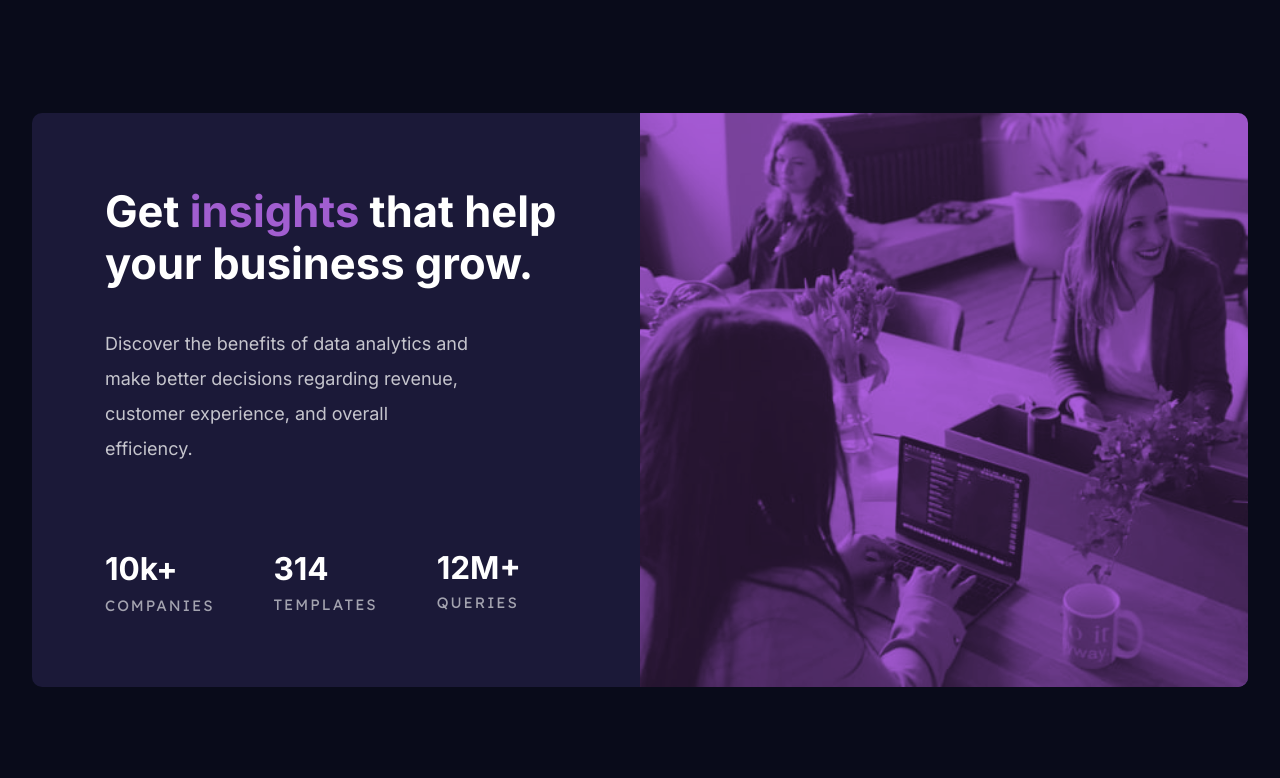
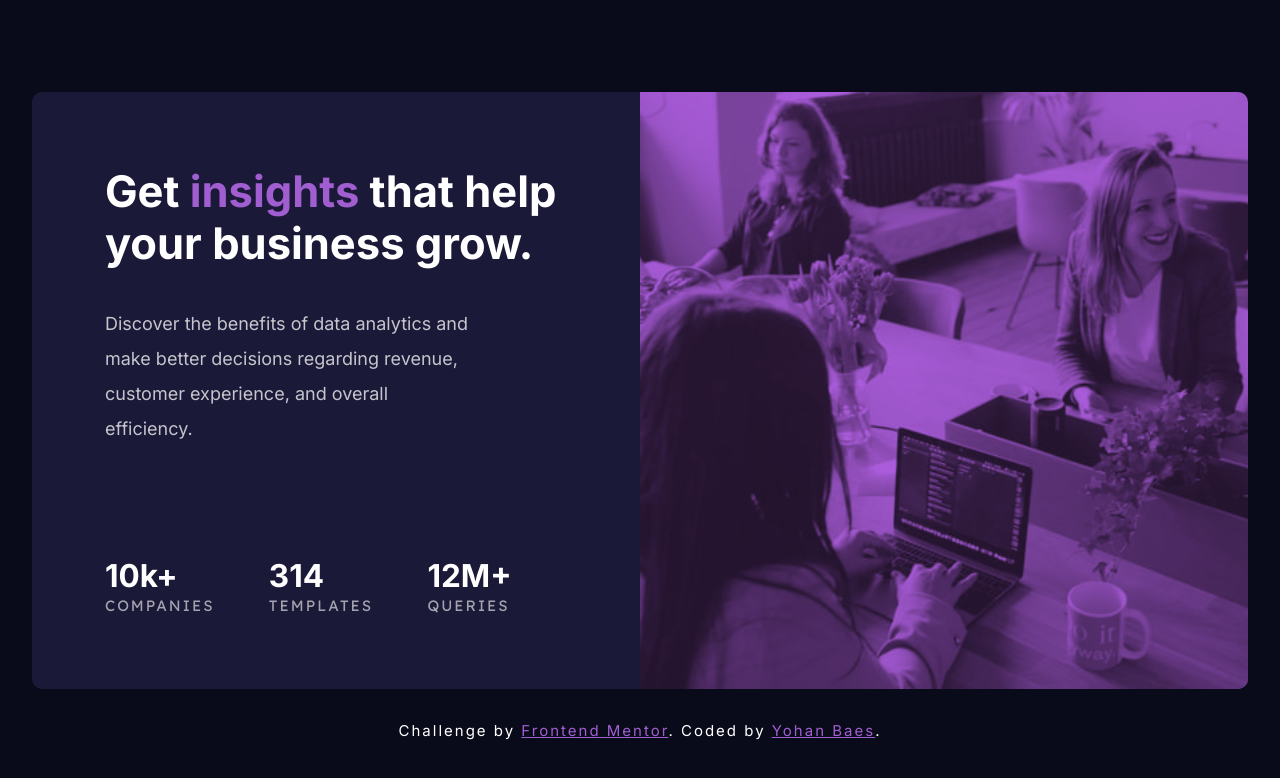
Before and after one commit to Raink31/05-Stats-preview-card-component, a plain HTML site: page index.html in a window 1280 px wide. Drawn offline with Linux system fonts and the light colour scheme.

Commit message:
Add files via upload

```diff
--- a/index.html
+++ b/index.html
@@ -19,18 +19,26 @@
                 <h1 class="title">Get <span>insights</span> that help your business grow.</h1>
                 <p class="subtitle">Discover the benefits of data analytics and make better decisions regarding revenue, customer experience, and overall efficiency.</p>
                 <div class="stats-box">
+                    <ul>
+                        <li>
                             <div class="stats">
-                        <h2 class="number">10k+</h2>
-                        <p>COMPANIES</p>
+                                <p><strong>10k+</strong><p>
+                                <p><span>COMPANIES</span></p>
                             </div>
+                        </li>
+                        <li>
                             <div class="stats">
-                        <h2 class="number">314</h2>
-                        <p>TEMPLATES</p>
+                                <p><strong>314</strong><p>
+                                <p><span>TEMPLATES</span></p>
                             </div>
+                        </li>
+                        <li>
                             <div class="stats">
-                        <h2 class="number">12M+</h2>
-                        <p>QUERIES</p>
+                                <p><strong>12M+</strong><p>
+                                <p><span>QUERIES</span></p>
                             </div>
+                        </li>
+                    </ul>
                 </div>
             </div>
             <div class="img-box">
@@ -38,5 +46,9 @@
             </div>
         </div>
     </div>
+    <div class="attribution">
+        Challenge by <a href="https://www.frontendmentor.io?ref=challenge" target="_blank">Frontend Mentor</a>.
+        Coded by <a href="#">Yohan Baes</a>.
+    </div>
 </body>
 </html>
--- a/style.css
+++ b/style.css
@@ -10,6 +10,7 @@ body{
     font-size: 15px;
     min-height: 100vh;
     display: flex;
+    flex-direction: column;
     align-items: center;
     justify-content: center;
     background-color: hsl(233, 47%, 7%);
@@ -76,23 +77,42 @@ span{
     padding-bottom: 2%;
 }
 
-.stats-box{
+.stats-box ul{
+    list-style-type: none;
     display: flex;
     flex-direction: column;
     justify-content: space-between;
 }
 
-.number{
+.stats strong{
     font-weight: 700;
-    margin-top: 12%;
     color: white;
+    font-size: 1.5em;
+}
+
+.stats span{
+    font-family: 'Lexend Deca', sans-serif;
+    color: hsla(0, 0%, 100%, 0.6);
+    font-size: 0.9em;
 }
 
 .stats p{
-    margin-top: 2%;
-    font-family: 'Lexend Deca', sans-serif;
-    color: hsla(0, 0%, 100%, 0.6);
-    font-size: 0.9em;
+    margin-bottom: 1%;
+}
+
+.stats-box li{
+    padding-top: 10%;
+}
+
+.attribution{
+    color: white;
+    font-size: 1em;
+    letter-spacing: 2px;
+    font-size: 0.55em;
+}
+
+.attribution a{
+    color: #a15ed0;
 }
 
 @media screen and (min-width: 1024px){
@@ -116,11 +136,11 @@ span{
         max-width: 1440px;
     }
 
-    .stats-box{
+    .stats-box ul{
         display: flex;
         flex-direction: row;
         align-items: center;
-        width: 90%;
+        width: 88%;
     }
 
     .text-component{
@@ -138,19 +158,23 @@ span{
         padding-bottom: 15%;
     }
 
-    .number{
+    .stats strong{
         font-size: 2.1em;
-        padding-bottom: 5%;
     }
 
-    .stats p{
+    .stats span{
         font-size: 1em;
         letter-spacing: 2px;
+        color: hsla(0, 0%, 100%, 0.6);
+    }
+
+    .attribution{
+        font-size: 1em;
     }
 }
 
 @media screen and (min-width: 1440px){
     .stats-box{
-        width: 80%;
+        width: 90%;
     }
 }
```
Lines whose indentation alone changed are shown as unchanged.
